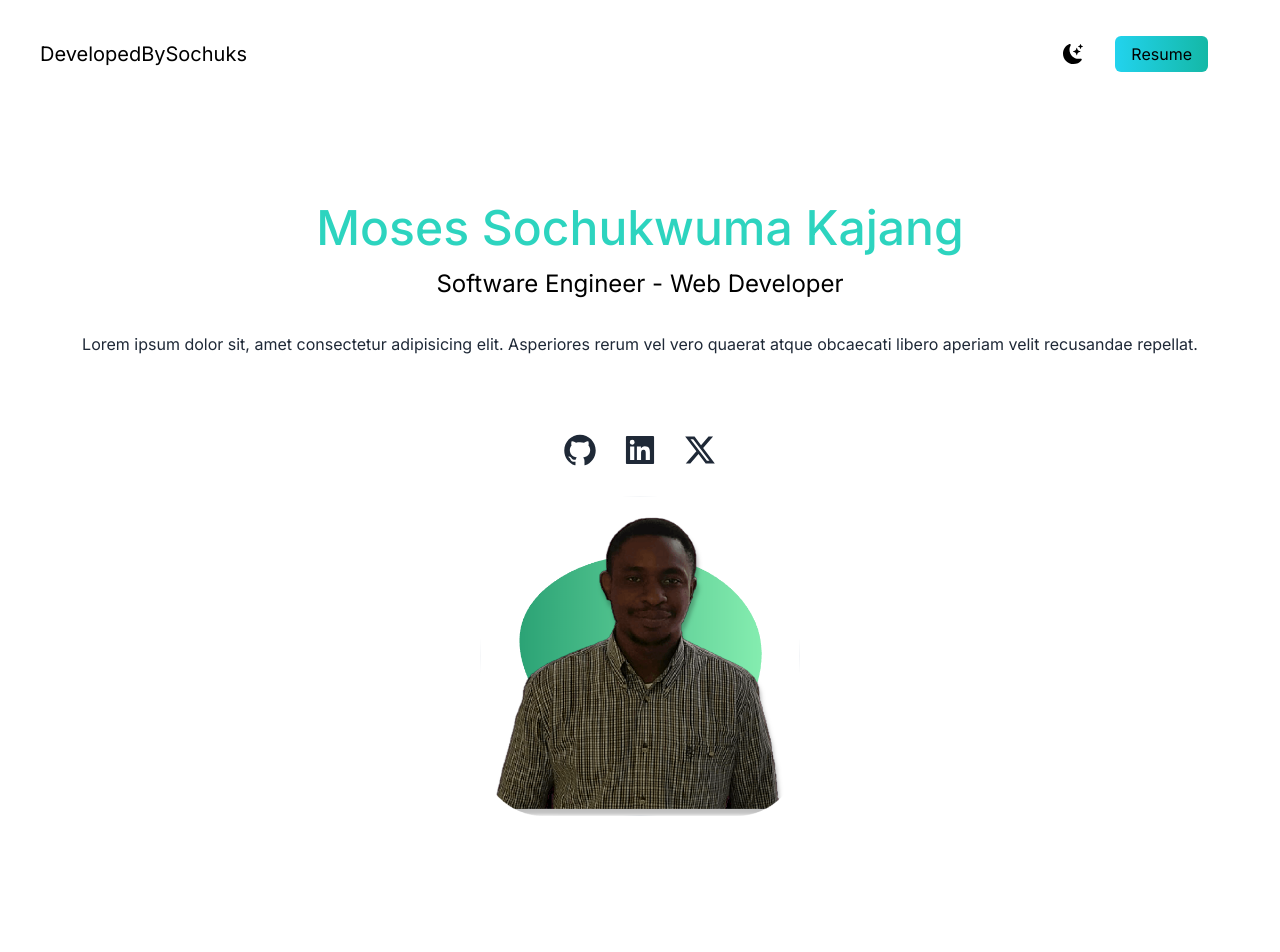
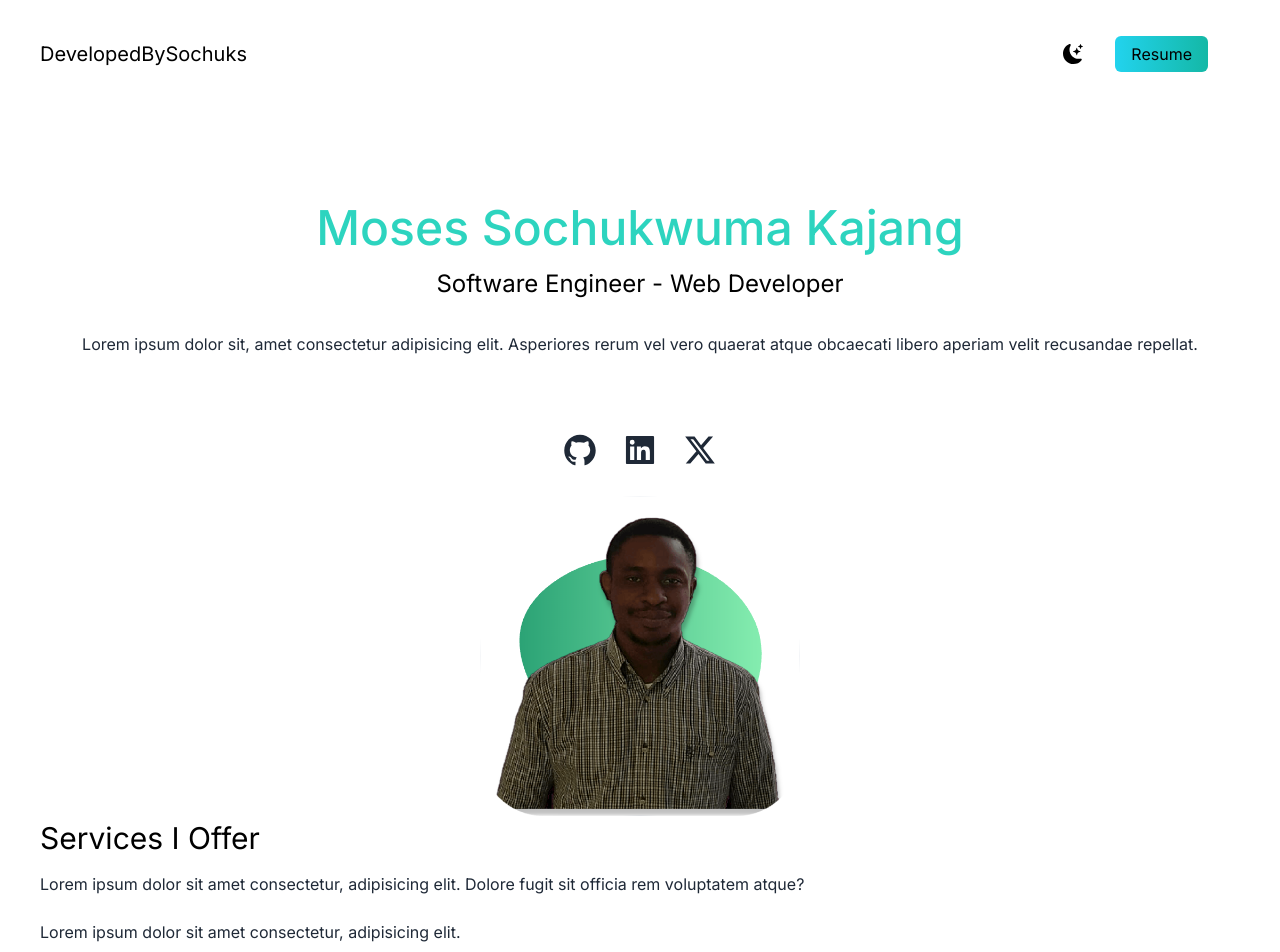
Before and after one commit to Sochuks/my-react-portfolio-2, a Next.js app: page / in a window 1280 px wide. Shown: the top 952 px of the page. Before the commit the page ends 816 px from the top, so only its background shows below. Built offline with nearby package versions, Linux system fonts and the light colour scheme.

Commit message:
Create & style services section

```diff
--- a/src/app/page.js
+++ b/src/app/page.js
@@ -46,6 +46,22 @@ export default function Home() {
 
       </section>
 
+      {/* Service I offer */}
+      <section>
+
+            <div>
+
+                <h2 className="text-3xl py-1">Services I Offer</h2>
+                <p className="text-md py-2 leading-8 text-gray-800">
+                  Lorem ipsum dolor sit amet consectetur, adipisicing elit. Dolore fugit sit officia rem voluptatem atque?
+                </p>
+                <p className="text-md py-2 leading-8 text-gray-800">
+                  Lorem ipsum dolor sit amet consectetur, adipisicing elit.
+                </p>
+            </div>
+
+      </section>
+
     </main>
   );
 }
```
